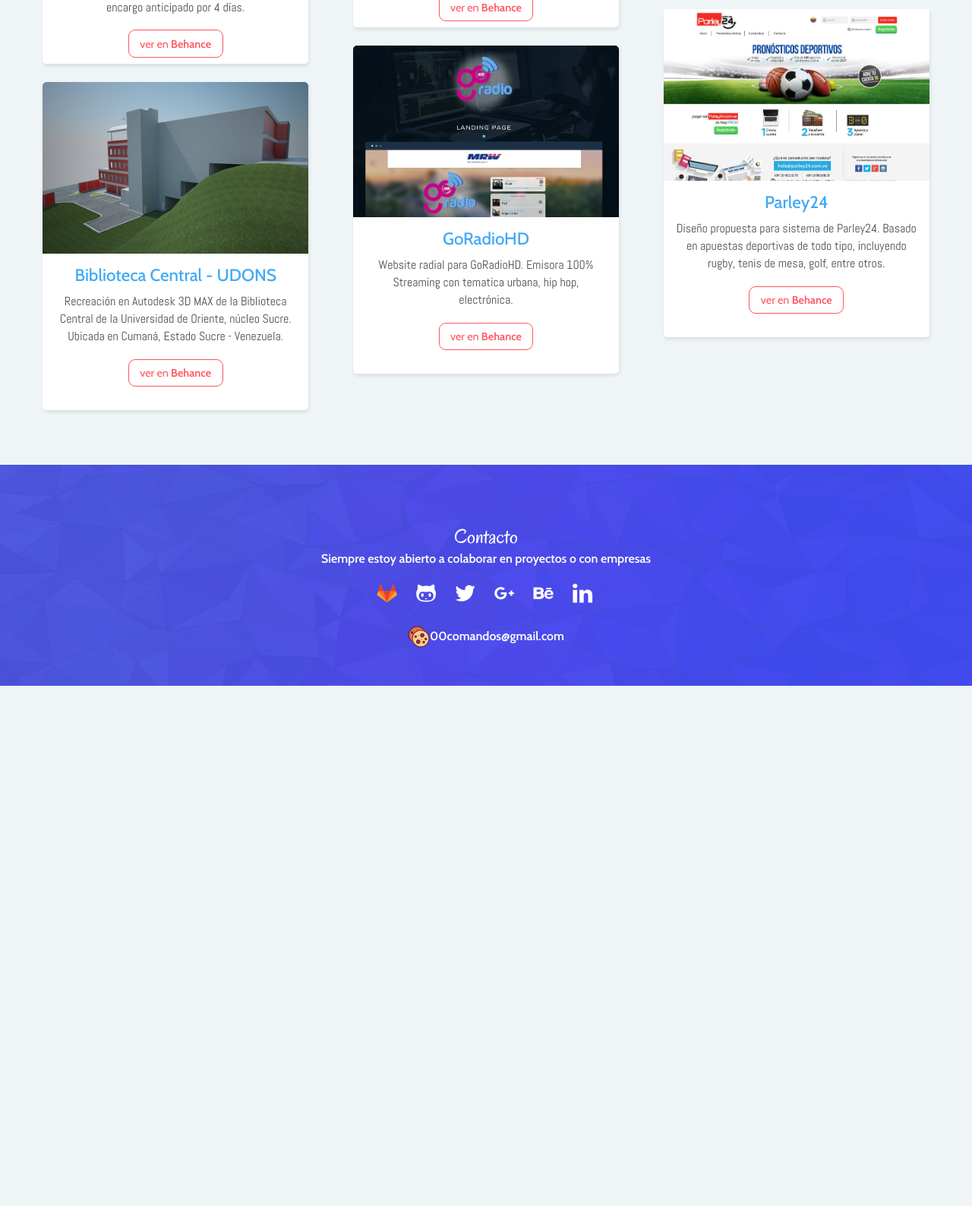
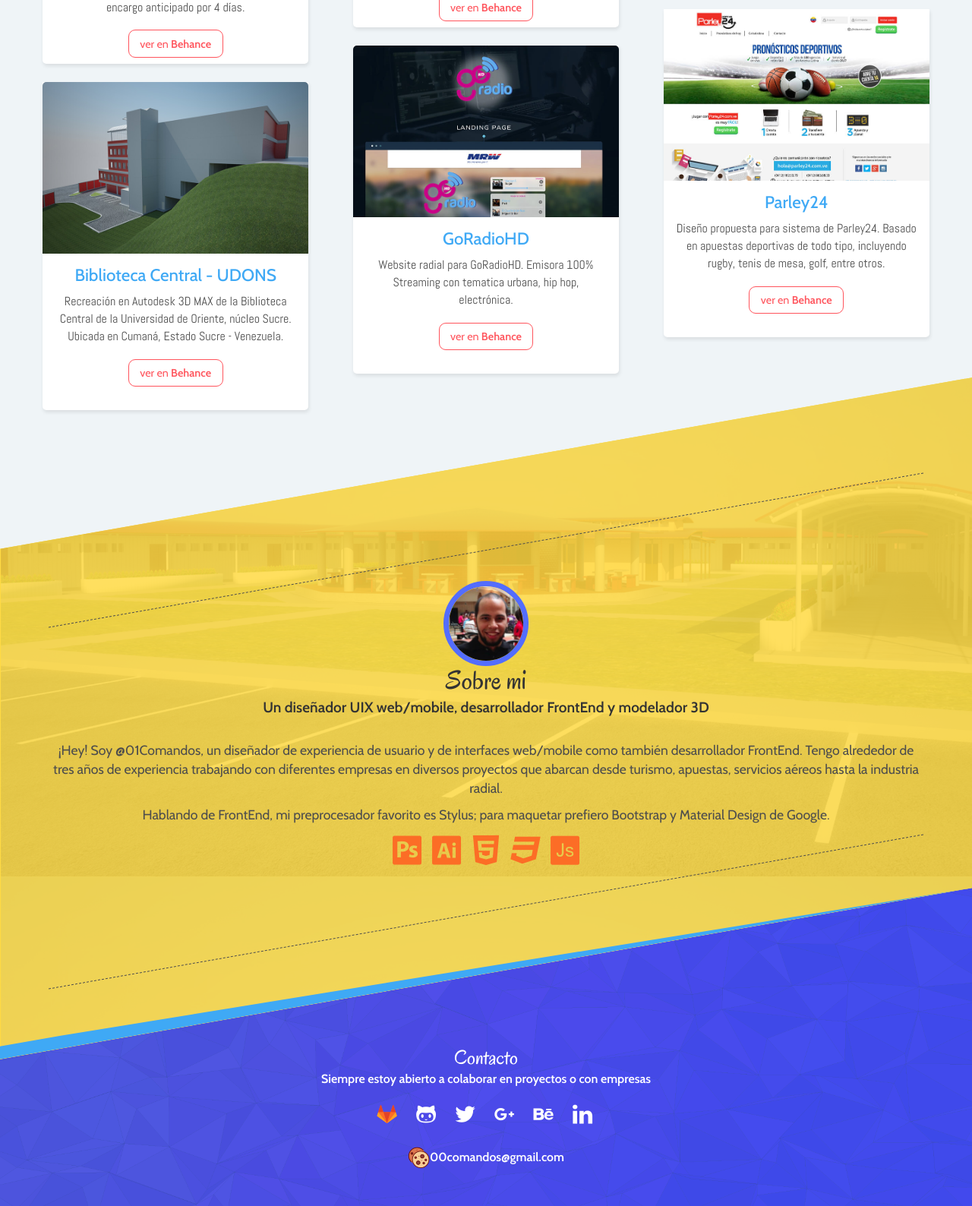
Before and after one commit to 01Comandos/Portfolio-Comandos, a PHP site: page / in a window 1280 px wide. Shown: the part 1468-3056 px from the top of the page at 76% size. Before the commit the page ends 2371 px from the top, so only its background shows below. Run offline with PHP 8.4, Linux system fonts and the light colour scheme; some libraries are stand-ins or nearby versions; some web fonts are replaced.

Commit message:
Seccion -Sobre mi
- Incluyen media queries

```diff
--- a/css/media-queries.styl
+++ b/css/media-queries.styl
@@ -19,6 +19,12 @@
     **********************/
 	.portfolio
 		width 95%
+
+	.sobreMi
+		&-container
+			width 90%
+		.diagonal
+			margin-top -37em
 
 
 
@@ -76,7 +82,14 @@
 					background: url(../img/bibliotecaTablet.png) no-repeat center center
 					background-attachment fixed
 					background-size cover
-					background-color #8283A7
+
+	.sobreMi
+		.diagonal
+			.wrapper
+				.back-contact
+					background: url(../img/Petroaulas-entradaTablet.png) no-repeat center center
+					background-attachment fixed
+					background-size cover
 
 	/**********************
     	HEADER
@@ -151,3 +164,10 @@
 				&:nth-child(1)
 				&:nth-child(3)
 					width 90%
+	.sobreMi
+		&-container
+			width 95%
+		.diagonal
+			margin-top -42em
+			.wrapper
+				padding 23em 0
--- a/css/style.styl
+++ b/css/style.styl
@@ -310,11 +310,94 @@ body
 			&:nth-child(9)
 				margin-top -6em
 
+.sobreMi
+	&-container
+		border-top 1px dashed negro-texto
+		border-bottom 1px dashed negro-texto
+		position relative
+		z-index 3
+		transform skew(0deg,-10deg)
+		width 80%
+		margin 8em auto	0 auto
+		.portfolio-title
+			transform skew(0,10deg)
+			figure
+				width 7em
+				margin 0 auto
+				img
+					width 100%
+					border-radius 50%
+					border 7px solid azul-1
+
+		&-resumen
+			margin 2em auto
+			p
+				font-family 'Cabin-Regular',sans-serif
+				text-align center
+				font-size 1.1em
+				transform skew(0,10deg)
+			ul
+				flex-center()
+				transform skew(0,10deg)
+				padding-bottom 1em
+				li
+					font-size 2.5em
+					color naranja
+					margin-right 0.3em
+					&:last-child
+						margin-right 0
+
+	.diagonal
+		z-index 2
+		display block
+		margin-top -34em
+		width 100%
+		background amarillo
+		transform skew(0deg,-10deg)
+		position relative
+		overflow hidden
+		transition all .5s ease-in-out
+		left 0
+		opacity 1
+		.wrapper
+			width 100%
+			padding 21em 0em
+			position relative
+			.back-contact
+				position absolute
+				background: url(../img/Petroaulas-entrada.png) no-repeat center center;
+				background-attachment fixed
+				background-size cover
+				background-color amarillo
+				top -16em
+				left 0
+				right 0
+				bottom -16em
+				transform skew(0,10deg)
+		&:after
+			content: '';
+			position: absolute;
+			z-index: 1;
+			display: block;
+			float: left;
+			transform: skew(0deg,0deg);
+			bottom: 0;
+			left: 0;
+			transition: all .5s ease-in-out;
+			opacity: 1;
+			width: 100%
+			height: 0px;
+			border-style: solid;
+			border-width: 0 1200px 17px 0;
+			border-color: transparent transparent azul-2 transparent;
+
 footer
 	background: url(../img/background-footer.png) no-repeat center center;
 	background-attachment fixed
 	background-size cover
 	background-color azul-1
+	padding-top 12em
+	margin-top -11em
 	.footer-title
 		color white
 		position relative
--- a/index.html
+++ b/index.html
@@ -287,6 +287,61 @@
 			</article>
 		</section>
 
+		<!--SOBRE MI-->
+		<section class="sobreMi">
+			<div class="sobreMi-container">
+				<!--TITULO-->
+				<article class="portfolio-title">
+					<figure>
+						<img src="img/comandos-avatar.jpg" alt="">
+					</figure>
+					<h2>Sobre mi</h2>
+					<h3>Un diseñador UIX web/mobile, desarrollador FrontEnd y modelador 3D</h3>
+				</article>
+
+				<!--RESUMEN-->
+				<article class="sobreMi-container-resumen">
+					<p>
+						¡Hey! Soy @01Comandos, un diseñador de experiencia de usuario y de interfaces web/mobile como también desarrollador FrontEnd. Tengo alrededor de tres años de experiencia trabajando con diferentes empresas en diversos proyectos que abarcan desde turismo, apuestas, servicios aéreos hasta la industria radial.
+					</p>
+					<p>
+						Hablando de FrontEnd, mi preprocesador favorito es Stylus; para maquetar prefiero Bootstrap y Material Design de Google.
+					</p>
+
+					<ul class="sobreMi-resumen-tecnologias">
+						<!--PHOTOSHOP-->
+						<li>
+							<span class="icon-portfolio_ps"></span>
+						</li>
+						<!--ILLUSTRATOR-->
+						<li>
+							<span class="icon-portfolio_ai"></span>
+						</li>
+						<!--HTML5-->
+						<li>
+							<span class="icon-portfolio_html5"></span>
+						</li>
+						<!--CSS3-->
+						<li>
+							<span class="icon-portfolio_css"></span>
+						</li>
+						<!--JAVASCRIPT-->
+						<li>
+							<span class="icon-portfolio_js"></span>
+						</li>
+					</ul>
+				</article>
+			</div>
+
+			<!--DIAGONAL-->
+			<article class="diagonal">
+				<div class="wrapper">
+					<span class="back-contact"></span>
+				</div>
+			</article>
+		</section>
+
+
 		<!--FOOTER-->
 		<footer>
 			<section class="footer-title">
```
Also changed, not shown: css/media-queries.css (added, +113 -0 lines), css/style.css, img/Petroaulas-entrada.png (added), img/Petroaulas-entrada4.jpg (deleted), img/Petroaulas-entradaTablet.png (added), 1 other file.
